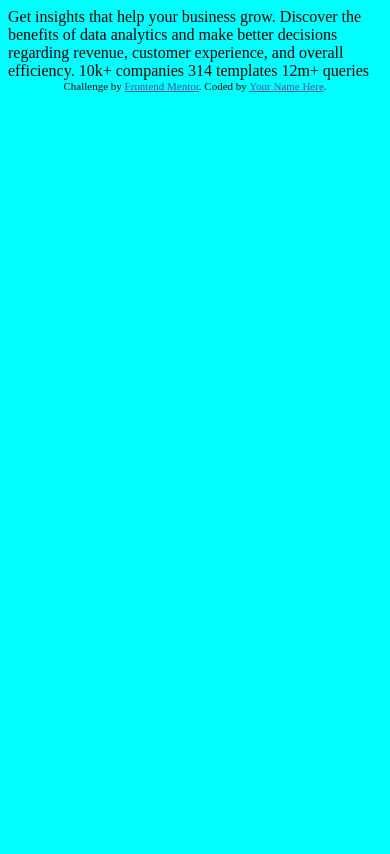
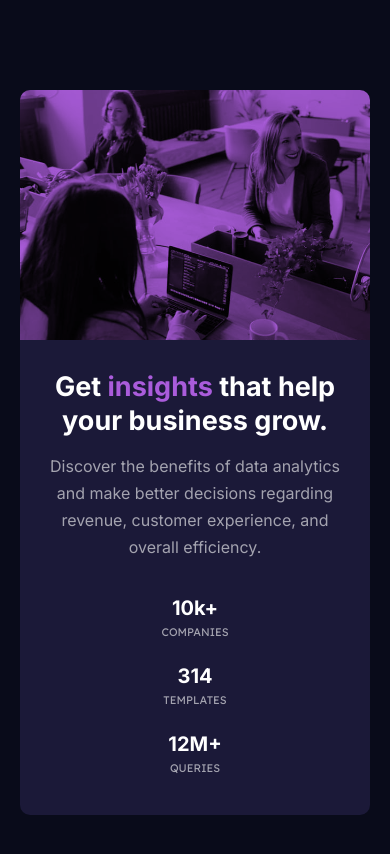
Before and after one commit to MomenBaligh/stats-card, a plain HTML site: page index.html in a window 390 px wide. Drawn offline with Linux system fonts and the light colour scheme.

Commit message:
feat: Add HTML and CSS
Add HTML elements to contain the given data

style the HTML and mak it responsive for all screens

```diff
--- a/css/styles.css
+++ b/css/styles.css
@@ -1,3 +1,194 @@
 body {
-  background-color: aqua;
+  background-color: hsl(233, 47%, 7%);
+  font-size: 15px;
+  font-family: Inter;
+  width: 100vw;
+  height: 100vh;
+  display: flex;
+  align-items: center;
+  justify-content: center;
+  margin: 0;
 }
+
+.container {
+  display: flex;
+  margin-top: 0;
+  width: 1080px;
+  min-width: 800px;
+  height: 50%;
+  min-height: 500px;
+  padding: 0 50px;
+}
+
+.container-text {
+  width: calc(50% - 150px);
+  height: calc(100% - 75px - 50px);
+  background-color: hsl(244, 38%, 16%);
+  padding: 75px 75px 50px;
+  border-radius: 10px 0 0 10px;
+}
+
+.container-text-heading {
+  color: hsl(0, 0%, 100%);
+  font-weight: 700;
+  font-size: 35px;
+  margin: 0;
+  line-height: 1.25;
+}
+
+.container-text-heading span {
+  color: hsl(277, 64%, 61%);
+}
+
+.container-text-description {
+  color: hsla(0, 0%, 100%, 0.6);
+  font-size: 15px;
+  line-height: 1.7;
+  margin: 25px 0 70px 0;
+}
+
+.container-stats {
+  display: flex;
+  justify-content: space-between;
+}
+
+@media (max-width: 400px) {
+  .container-stats {
+    flex-direction: column;
+  }
+}
+
+.stats-description {
+  margin: 0;
+  text-transform: uppercase;
+  font-size: 12px;
+  font-family: Lexend Deca;
+  margin-top: 5px;
+  letter-spacing: 2px;
+  color: hsla(0, 0%, 100%, 0.6);
+}
+
+.stats-nums {
+  margin: 0;
+  font-size: 23px;
+  font-family: inter;
+  font-weight: 700;
+  color: hsl(0, 0%, 100%);
+}
+
+.card {
+  width: 90%;
+  float: left;
+}
+
+.container-img {
+  width: 50%;
+  height: 100%;
+  border-radius: 0 10px 10px 0;
+}
+
+.container-img div {
+  height: 100%;
+  width: 100%;
+  background: hsl(277, 64%, 61%) url(/images/image-header-desktop.jpg) no-repeat;
+  background-blend-mode: multiply;
+  background-size: cover;
+  border-radius: 0 10px 10px 0;
+}
+
+@media (max-width: 1000px) {
+  .container {
+    min-width: 650px;
+  }
+
+  .container-text {
+    width: calc(50% - 100px);
+    height: calc(100% - 120px);
+    padding: 50px;
+    padding-top: 70px;
+  }
+
+  .container-text-heading {
+    font-size: 32px;
+  }
+
+  .container-text-description {
+    margin: 15px 0 30px;
+  }
+
+  .stats-nums {
+    font-size: 20px;
+  }
+
+  .stats-description {
+    font-size: 8px;
+  }
+}
+
+@media (max-width: 700px) {
+  body {
+    height: unset;
+  }
+  .container {
+    flex-direction: column-reverse;
+    width: 90%;
+    min-width: unset;
+    height: unset;
+    min-height: unset;
+    margin: 90px 0;
+    padding: 0 20px;
+  }
+
+  .container-text-heading {
+    font-size: 27px;
+  }
+
+  .container-text-description {
+    font-size: 16px;
+    margin: 15px 0 35px;
+  }
+
+  .container-text,
+  .container-img {
+    box-sizing: border-box;
+    width: 100%;
+  }
+
+  .container-text {
+    border-radius: 0 0 10px 10px;
+    padding: 30px 30px 40px;
+    text-align: center;
+  }
+
+  .container-img {
+    height: 250px;
+  }
+
+  .container-img div {
+    height: 100%;
+    background-image: url(/images/image-header-mobile.jpg);
+  }
+
+  .stats-description {
+    font-size: 11px;
+    letter-spacing: 0;
+  }
+
+  .container-stats div {
+    margin-bottom: 25px;
+  }
+
+  .container-stats div:last-child {
+    margin: 0;
+  }
+
+  .card {
+    width: unset;
+    float: unset;
+    height: 100%;
+  }
+
+  .container-img div {
+    border-radius: 10px 10px 0 0;
+  }
+}
--- a/index.html
+++ b/index.html
@@ -11,31 +11,44 @@
       sizes="32x32"
       href="./images/favicon-32x32.png"
     />
+    <link rel="preconnect" href="https://fonts.gstatic.com" />
+    <link
+      href="https://fonts.googleapis.com/css2?family=Inter:wght@400;700&family=Lexend+Deca&display=swap"
+      rel="stylesheet"
+    />
     <link rel="stylesheet" href="/css/styles.css" />
-
-    <title>Frontend Mentor | Stats preview card component</title>
-
-    <!-- Feel free to remove these styles or customise in your own stylesheet 👍 -->
-    <style>
-      .attribution {
-        font-size: 11px;
-        text-align: center;
-      }
-      .attribution a {
-        color: hsl(228, 45%, 44%);
-      }
-    </style>
+    <title>Stats card</title>
   </head>
   <body>
-    Get insights that help your business grow. Discover the benefits of data
-    analytics and make better decisions regarding revenue, customer experience,
-    and overall efficiency. 10k+ companies 314 templates 12m+ queries
-
-    <div class="attribution">
-      Challenge by
-      <a href="https://www.frontendmentor.io?ref=challenge" target="_blank"
-        >Frontend Mentor</a
-      >. Coded by <a href="#">Your Name Here</a>.
-    </div>
+    <main class="container">
+      <section class="container-text">
+        <h2 class="container-text-heading">
+          Get <span>insights</span> that help your business grow.
+        </h2>
+        <div class="card">
+          <p class="container-text-description">
+            Discover the benefits of data analytics and make better decisions
+            regarding revenue, customer experience, and overall efficiency.
+          </p>
+          <div class="container-stats">
+            <div>
+              <p class="stats-nums">10k+</p>
+              <p class="stats-description">companies</p>
+            </div>
+            <div>
+              <p class="stats-nums">314</p>
+              <p class="stats-description">templates</p>
+            </div>
+            <div>
+              <p class="stats-nums">12M+</p>
+              <p class="stats-description">queries</p>
+            </div>
+          </div>
+        </div>
+      </section>
+      <section class="container-img">
+        <div></div>
+      </section>
+    </main>
   </body>
 </html>
```
